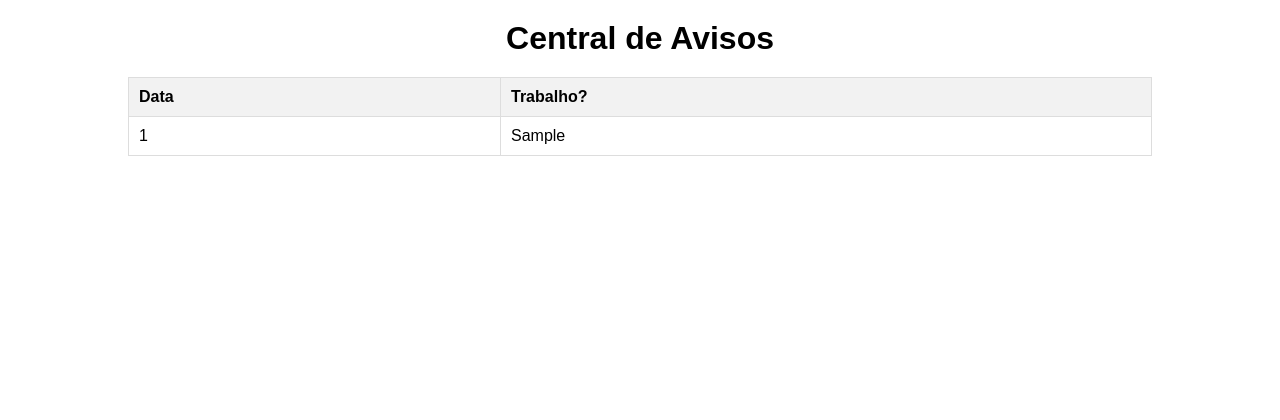
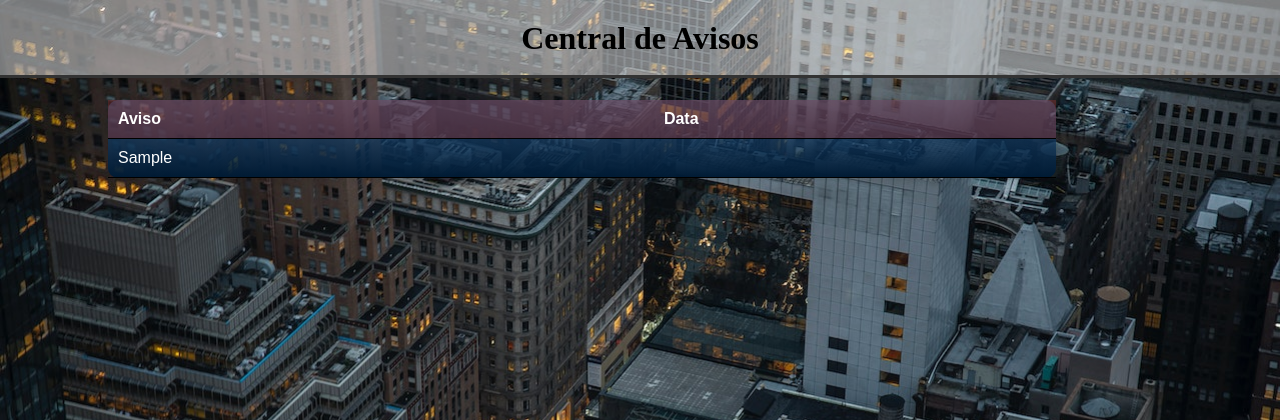
Before and after one commit to Robotz213/controldocs, a Flask app: page /central-de-avisos in a window 1280 px wide. Shown: the top 420 px of the page. Run offline with Flask 2, Linux system fonts and the light colour scheme; tables that the repository leaves empty or names only in its code hold one stand-in row (values such as "Sample post"); data that the repository does not hold is empty; some libraries are stand-ins or nearby versions.

Commit message:
modified

```diff
--- a/static/stylecentral-de-avisos.css
+++ b/static/stylecentral-de-avisos.css
@@ -1,31 +1,55 @@
-body {
+table {
+    border-collapse: collapse;
+    width: 75%;
+    height: 75%;
+    margin: 100px;
+    margin: 20;
+    background: linear-gradient(to bottom, #3576b879, #001a33);
+    box-shadow: 0 0 10px rgba(0, 0, 0, 0.1);
     font-family: Arial, sans-serif;
-    margin: 0;
-    padding: 0;
-}
-
-h1 {
-    text-align: center;
-    margin: 20px 0;
-}
-
-table {
-    width: 80%;
-    margin: 0 auto;
-    border-collapse: collapse;
+    color: #fff;
+    border-radius: 10px;
 }
 
 th,
 td {
     padding: 10px;
     text-align: left;
-    border: 1px solid #ddd;
+    border-bottom: 1px solid #000;
 }
 
 th {
-    background-color: #f2f2f2;
+    background-color: #88313170;
 }
 
-tr:nth-child(even) {
-    background-color: #f2f2f2;
+a {
+    color: #fff;
+    text-decoration: none;
 }
+
+body {
+    background-image: url('img/pexels-peter-olexa-3875821.jpg');
+    background-repeat: no-repeat;
+    background-size: cover;
+}
+
+h1 {
+    text-align: center;
+    font-size: 2em;
+    margin-top: 25px;
+    border-bottom: 3px solid #333;
+    padding-bottom: 10px;
+    background-color: #ffffff77;
+    padding: 10px;
+    position: absolute;
+    top: 0;
+    left: 0;
+    width: 100%;
+    text-align: center;
+    font-size: 2em;
+    margin: 0;
+    padding: 20px 0;
+    z-index: 1;
+    height: 35px;
+    /* adiciona uma altura fixa */
+}
--- a/templates/central-de-avisos.html
+++ b/templates/central-de-avisos.html
@@ -9,15 +9,16 @@
     <table>
         <thead>
             <tr>
+                <th>Aviso</th>
                 <th>Data</th>
-                <th>Trabalho?</th>
+
             </tr>
         </thead>
         <tbody>
             {% for registro in registros %}
             <tr>
-                <td>{{ registro[0] }}</td>
                 <td>{{ registro[1] }}</td>
+                <td>{{ registro[2] }}</td>
             </tr>
             {% endfor %}
         </tbody>
```
Also changed, not shown: templates/central-de-documentos.html (+3 -28 lines).
